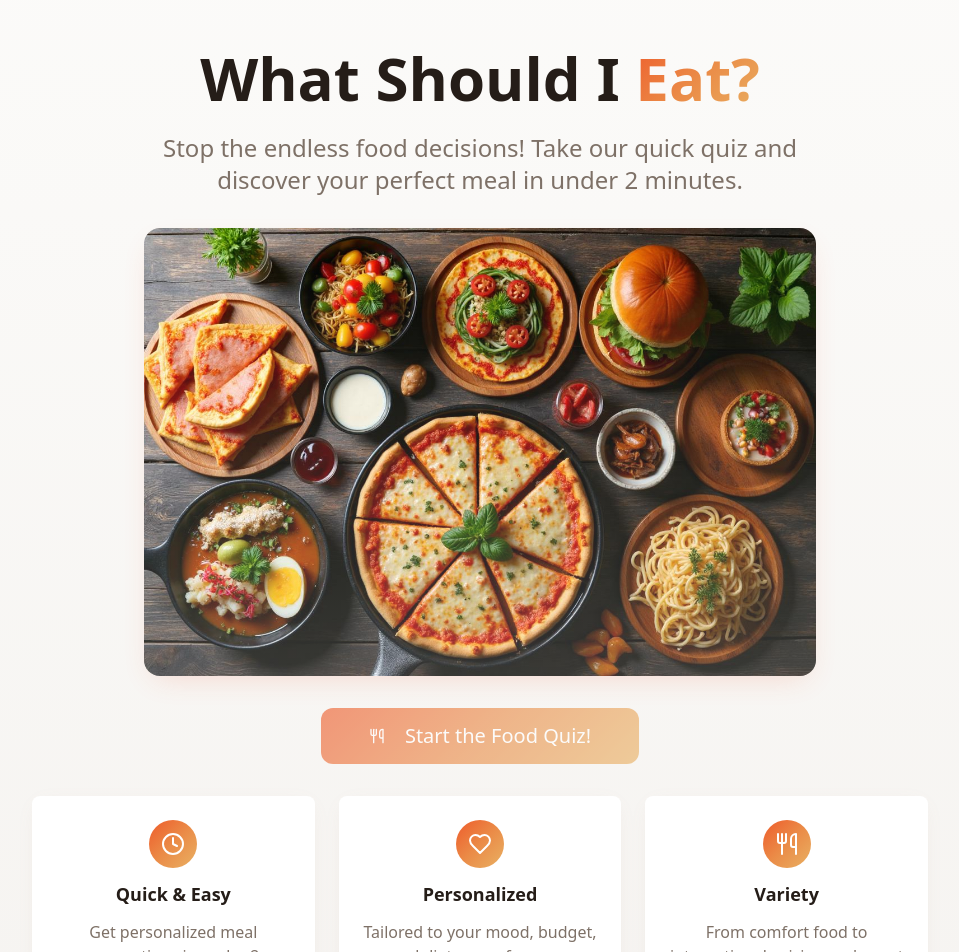
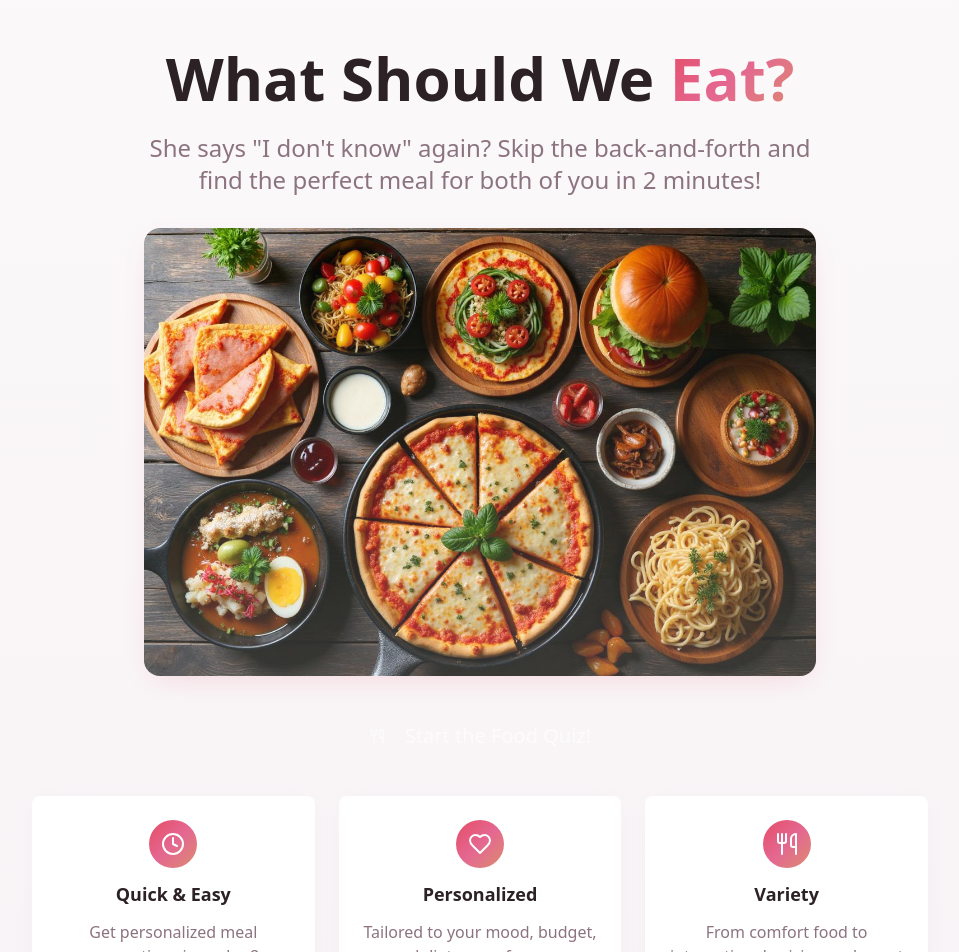
Before and after one commit to Imadmalaq/what-should-we-eat, a React (Vite) app: page / in a window 1280 px wide. Shown: the top 952 px of the page, without its empty margins (160-1119 px from the left). Built offline with nearby package versions, Linux system fonts and the light colour scheme.

Commit message:
Refactor: Improve app for couples
Adjust colors and app focus for couples.

```diff
--- a/src/components/HeroSection.tsx
+++ b/src/components/HeroSection.tsx
@@ -16,13 +16,13 @@ export function HeroSection({ onStartQuiz }: HeroSectionProps) {
           {/* Main Hero */}
           <div className="space-y-6 animate-fade-in">
             <h1 className="text-4xl md:text-6xl font-bold text-foreground leading-tight">
-              What Should I{' '}
-              <span className="bg-gradient-food bg-clip-text text-transparent animate-wiggle">
+              What Should We{' '}
+              <span className="bg-gradient-romantic bg-clip-text text-transparent animate-wiggle">
                 Eat?
               </span>
             </h1>
             <p className="text-xl md:text-2xl text-muted-foreground max-w-2xl mx-auto">
-              Stop the endless food decisions! Take our quick quiz and discover your perfect meal in under 2 minutes.
+              She says "I don't know" again? Skip the back-and-forth and find the perfect meal for both of you in 2 minutes!
             </p>
           </div>
 
@@ -53,7 +53,7 @@ export function HeroSection({ onStartQuiz }: HeroSectionProps) {
           <div className="grid md:grid-cols-3 gap-6 mt-16 animate-fade-in">
             <Card className="border-0 shadow-soft hover:shadow-warm transition-all duration-300 transform hover:scale-105">
               <CardContent className="p-6 text-center space-y-3">
-                <div className="w-12 h-12 mx-auto bg-gradient-food rounded-full flex items-center justify-center">
+                <div className="w-12 h-12 mx-auto bg-gradient-romantic rounded-full flex items-center justify-center">
                   <Clock className="w-6 h-6 text-white" />
                 </div>
                 <h3 className="text-lg font-semibold">Quick & Easy</h3>
@@ -63,7 +63,7 @@ export function HeroSection({ onStartQuiz }: HeroSectionProps) {
 
             <Card className="border-0 shadow-soft hover:shadow-warm transition-all duration-300 transform hover:scale-105">
               <CardContent className="p-6 text-center space-y-3">
-                <div className="w-12 h-12 mx-auto bg-gradient-food rounded-full flex items-center justify-center">
+                <div className="w-12 h-12 mx-auto bg-gradient-romantic rounded-full flex items-center justify-center">
                   <Heart className="w-6 h-6 text-white" />
                 </div>
                 <h3 className="text-lg font-semibold">Personalized</h3>
@@ -73,7 +73,7 @@ export function HeroSection({ onStartQuiz }: HeroSectionProps) {
 
             <Card className="border-0 shadow-soft hover:shadow-warm transition-all duration-300 transform hover:scale-105">
               <CardContent className="p-6 text-center space-y-3">
-                <div className="w-12 h-12 mx-auto bg-gradient-food rounded-full flex items-center justify-center">
+                <div className="w-12 h-12 mx-auto bg-gradient-romantic rounded-full flex items-center justify-center">
                   <Utensils className="w-6 h-6 text-white" />
                 </div>
                 <h3 className="text-lg font-semibold">Variety</h3>
@@ -85,8 +85,8 @@ export function HeroSection({ onStartQuiz }: HeroSectionProps) {
           {/* Testimonial */}
           <div className="mt-12 animate-fade-in">
             <blockquote className="text-lg italic text-muted-foreground max-w-2xl mx-auto">
-              "Finally! No more staring into the fridge wondering what to eat. This quiz actually gets me!"
-              <span className="block mt-2 text-sm font-medium text-foreground">- Every indecisive food lover</span>
+              "No more asking 'what do you want to eat?' and getting 'I don't know.' This saves us so much time!"
+              <span className="block mt-2 text-sm font-medium text-foreground">- Happy couples everywhere</span>
             </blockquote>
           </div>
         </div>
--- a/src/index.css
+++ b/src/index.css
@@ -2,52 +2,52 @@
 @tailwind components;
 @tailwind utilities;
 
-/* Food Decision App Design System - Warm, appetizing colors */
+/* Couple's Food Decision App - Romantic, loving colors */
 
 @layer base {
   :root {
-    /* Base colors - warm, food-inspired palette */
-    --background: 40 15% 98%;
-    --foreground: 20 20% 12%;
+    /* Base colors - soft romantic palette */
+    --background: 330 20% 98%;
+    --foreground: 340 15% 15%;
 
     --card: 0 0% 100%;
-    --card-foreground: 20 20% 12%;
+    --card-foreground: 340 15% 15%;
 
     --popover: 0 0% 100%;
-    --popover-foreground: 20 20% 12%;
+    --popover-foreground: 340 15% 15%;
 
-    /* Primary - warm orange/red for food theme */
-    --primary: 15 85% 55%;
+    /* Primary - romantic coral/pink for couples theme */
+    --primary: 350 75% 60%;
     --primary-foreground: 0 0% 100%;
-    --primary-glow: 20 90% 65%;
+    --primary-glow: 340 80% 70%;
 
-    /* Secondary - warm cream */
-    --secondary: 35 25% 94%;
-    --secondary-foreground: 20 20% 12%;
+    /* Secondary - soft blush */
+    --secondary: 330 30% 95%;
+    --secondary-foreground: 340 15% 15%;
 
-    /* Muted - soft warm grays */
-    --muted: 30 15% 92%;
-    --muted-foreground: 25 10% 45%;
+    /* Muted - gentle warm grays */
+    --muted: 330 15% 94%;
+    --muted-foreground: 330 10% 50%;
 
-    /* Accent - fresh green for variety */
-    --accent: 120 40% 50%;
+    /* Accent - warm rose gold */
+    --accent: 15 60% 65%;
     --accent-foreground: 0 0% 100%;
 
     --destructive: 0 84.2% 60.2%;
     --destructive-foreground: 210 40% 98%;
 
-    --border: 30 20% 88%;
-    --input: 30 20% 88%;
-    --ring: 15 85% 55%;
+    --border: 330 20% 90%;
+    --input: 330 20% 90%;
+    --ring: 350 75% 60%;
 
-    /* Food-themed gradients */
+    /* Romantic gradients */
     --gradient-primary: linear-gradient(135deg, hsl(var(--primary)), hsl(var(--primary-glow)));
-    --gradient-warm: linear-gradient(180deg, hsl(40 25% 98%), hsl(35 20% 95%));
-    --gradient-food: linear-gradient(135deg, hsl(15 85% 55%), hsl(25 80% 60%), hsl(35 75% 65%));
+    --gradient-warm: linear-gradient(180deg, hsl(330 25% 98%), hsl(320 20% 96%));
+    --gradient-romantic: linear-gradient(135deg, hsl(350 75% 60%), hsl(340 70% 65%), hsl(15 60% 65%));
 
-    /* Elegant shadows with warm tones */
+    /* Elegant shadows with romantic tones */
     --shadow-warm: 0 10px 30px -10px hsl(var(--primary) / 0.2);
-    --shadow-soft: 0 4px 20px -8px hsl(20 30% 60% / 0.15);
+    --shadow-soft: 0 4px 20px -8px hsl(330 30% 70% / 0.15);
 
     /* Smooth transitions */
     --transition-smooth: all 0.3s cubic-bezier(0.4, 0, 0.2, 1);
--- a/tailwind.config.ts
+++ b/tailwind.config.ts
@@ -71,7 +71,7 @@ export default {
 			},
 			backgroundImage: {
 				'gradient-warm': 'var(--gradient-warm)',
-				'gradient-food': 'var(--gradient-food)',
+				'gradient-romantic': 'var(--gradient-romantic)',
 				'gradient-primary': 'var(--gradient-primary)'
 			},
 			boxShadow: {
```
